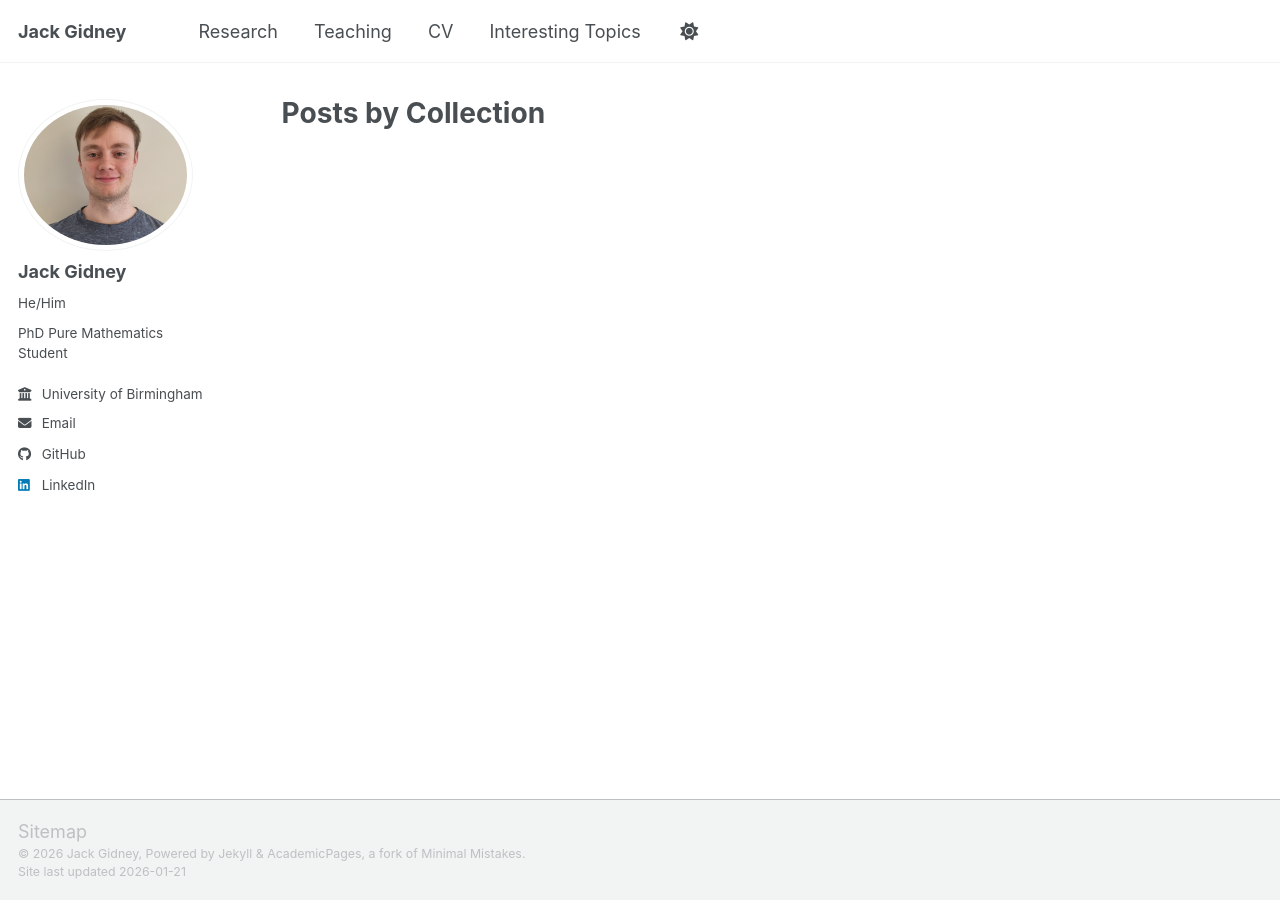
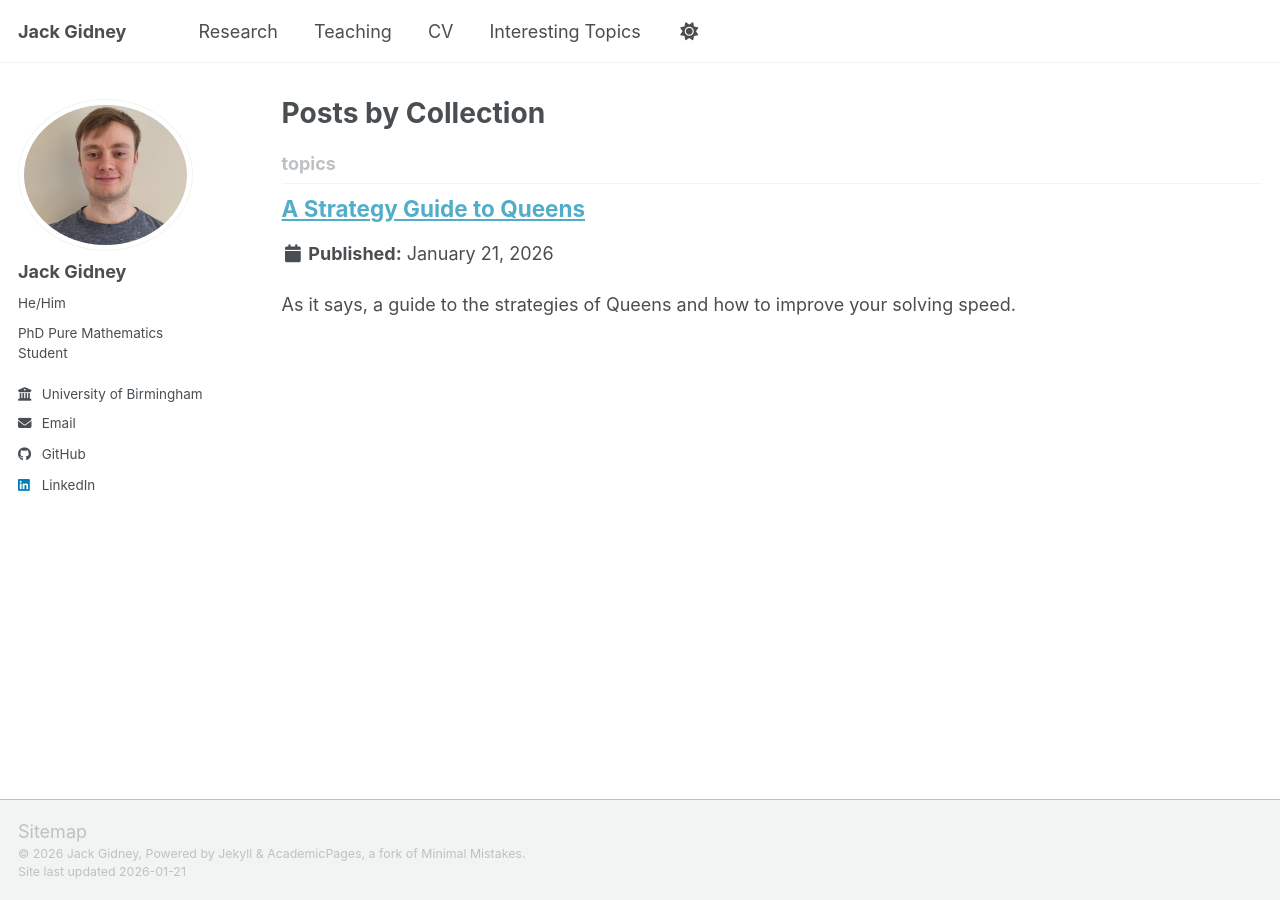
Before and after one commit to jgidney44/jgidney44.github.io, a Jekyll site: the page built from _pages/collection-archive.html, in a window 1280 px wide. Built offline with Jekyll 4.4.1, drawn with Linux system fonts in a browser that asks for light colours; a script bundle is joined from its source files by our own code; library files that are not in the unit come from our copies.

Commit message:
Update _config.yml

```diff
--- a/_config.yml
+++ b/_config.yml
@@ -131,6 +131,11 @@ keep_files:
 encoding: "utf-8"
 markdown_ext: "markdown,mkdown,mkdn,mkd,md"
 
+# Collections
+collections:
+  topics:
+    output: true
+    permalink: /interesting-topics/:name/
 
 # Conversion
 markdown: kramdown
```
